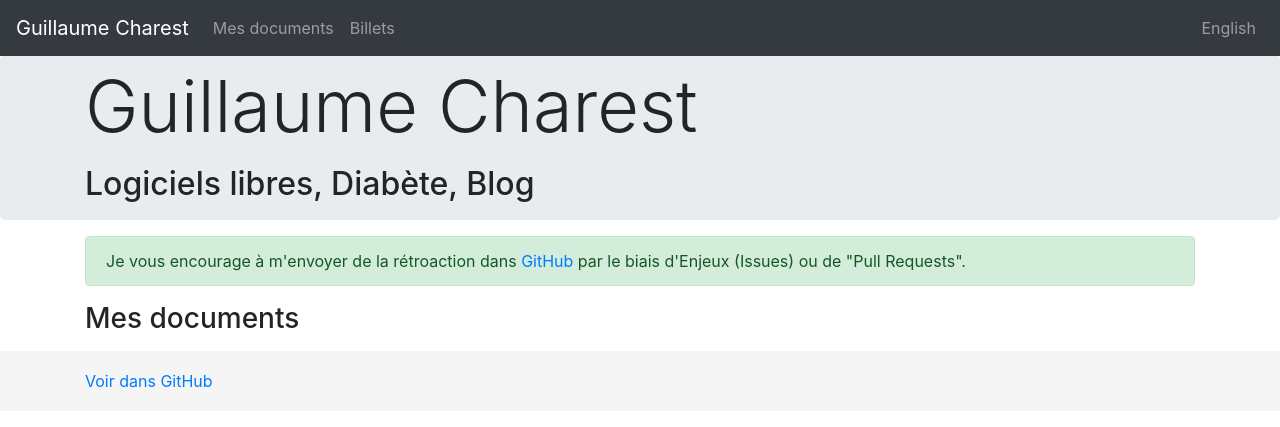
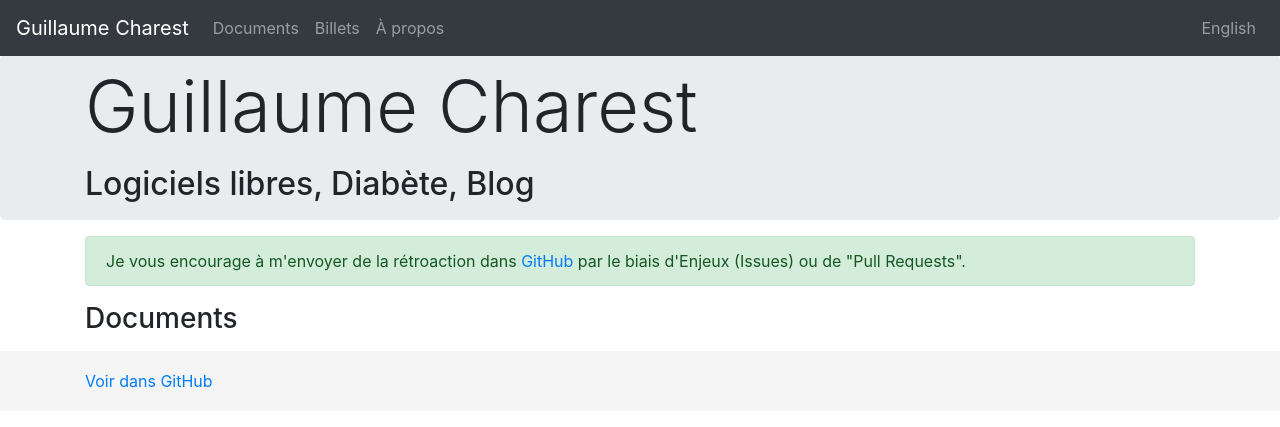
Before and after one commit to gcharest/gcharest.github.io, a Jekyll site: the page built from _pages/fr/mes-documents.md, in a window 1280 px wide. Shown: the top 427 px of the page. Built offline with Jekyll 4.4.1, drawn with Linux system fonts in a browser that asks for light colours.

Commit message:
Add bilingual term

```diff
--- a/_config.yml
+++ b/_config.yml
@@ -21,11 +21,14 @@ categoriesList:
   en: ["About us", "Work In Progress", "IT Picture", "Trends", "Under Review", "Archives"]
   fr: ["À propos de nous", "Travaux en cours", "Image de la TI", "Tendances", "En révision", "Archives"]
 docsTitle:
-  en: My Documents
-  fr: Mes documents
+  en: Documents
+  fr: Documents
 home:
   en: Home
   fr: Accueil
+aPropos:
+  en: About
+  fr: À propos
 index:
   en: home.html
   fr: accueil.html
```
